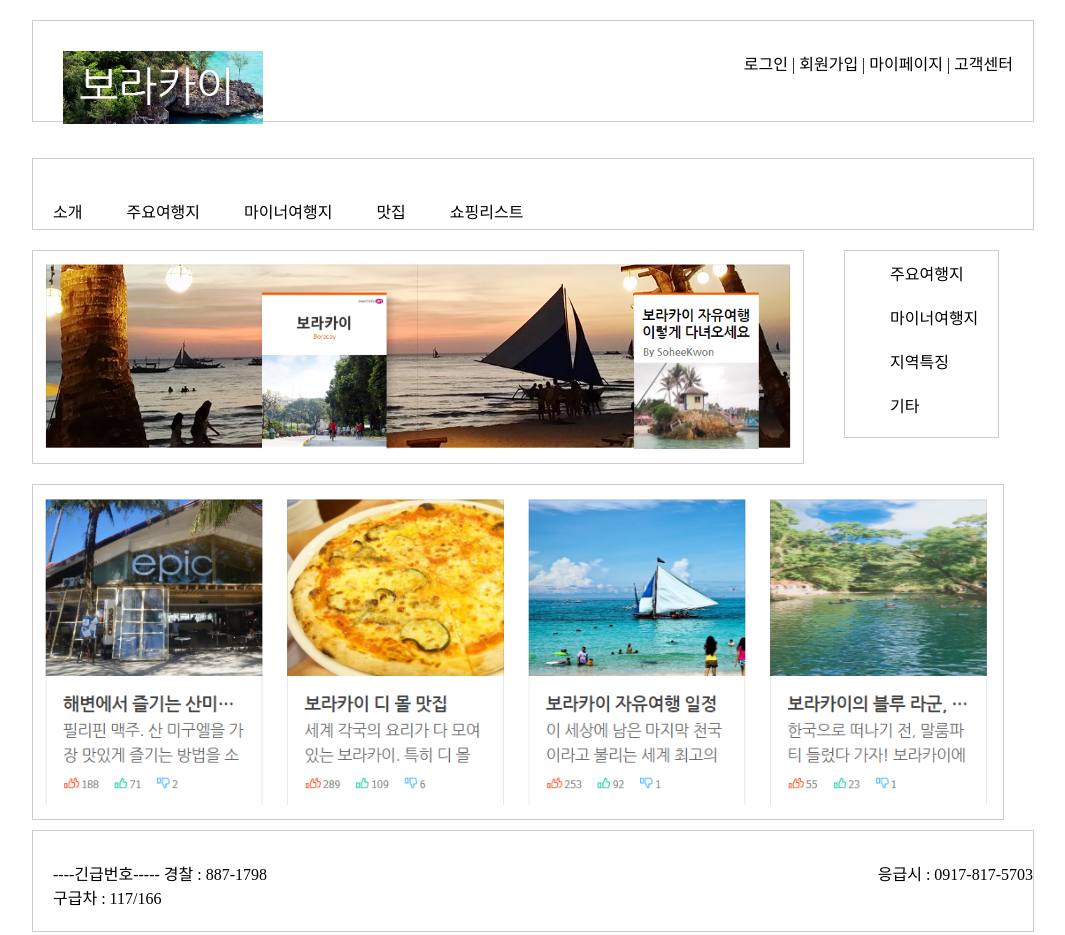
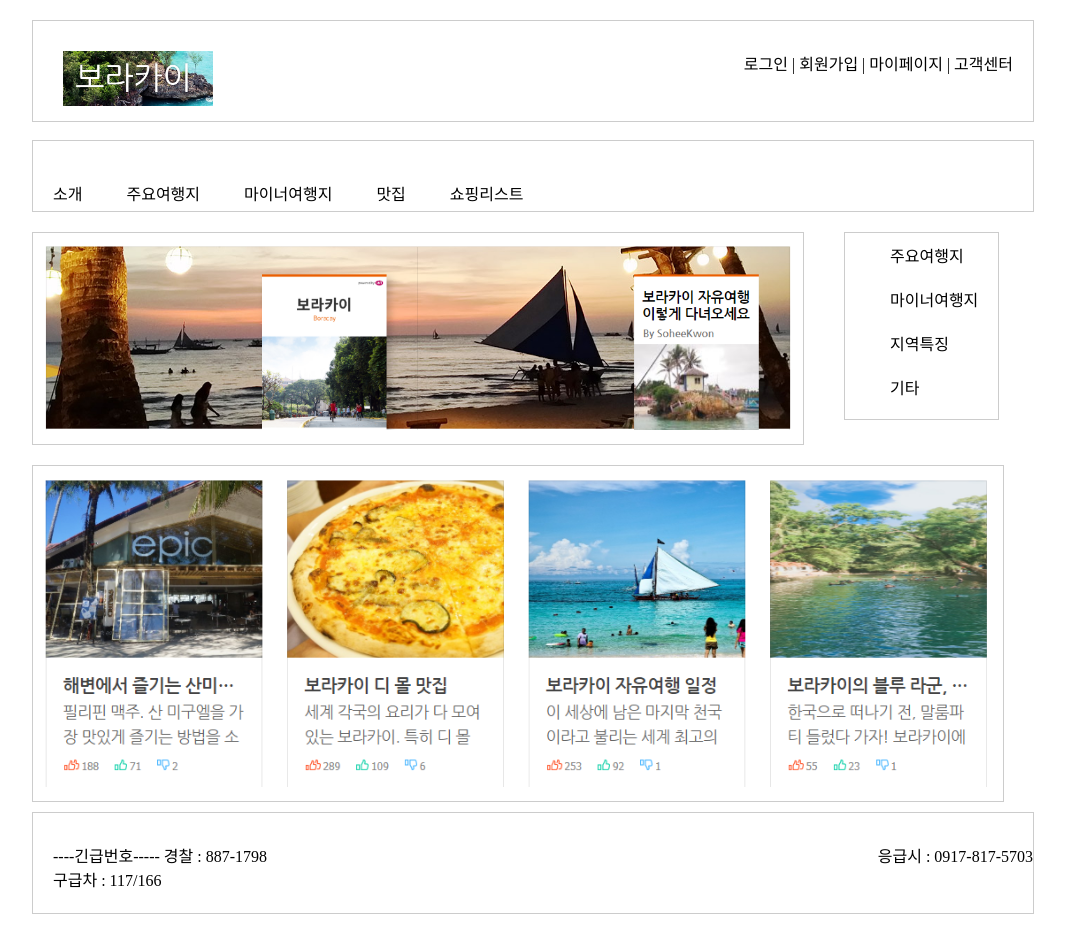
Before and after one commit to eunbi1110/eunbi1110.github.io, a plain HTML site: page index.html in a window 1280 px wide. Shown: the whole page, without its empty margins (118-1183 px from the left). Drawn offline with Linux system fonts and the light colour scheme.

Commit message:
Update index.html

```diff
--- a/index.html
+++ b/index.html
@@ -92,7 +92,7 @@
 	<div id='page'>
 <header>
    <div id='logo'>
-   <img src='./img/3.PNG' width="200">
+   <img src='./img/3.PNG' width="150">
 </div>
 <div id='top'>
 로그인 | 회원가입 | 마이페이지 | 고객센터
```
